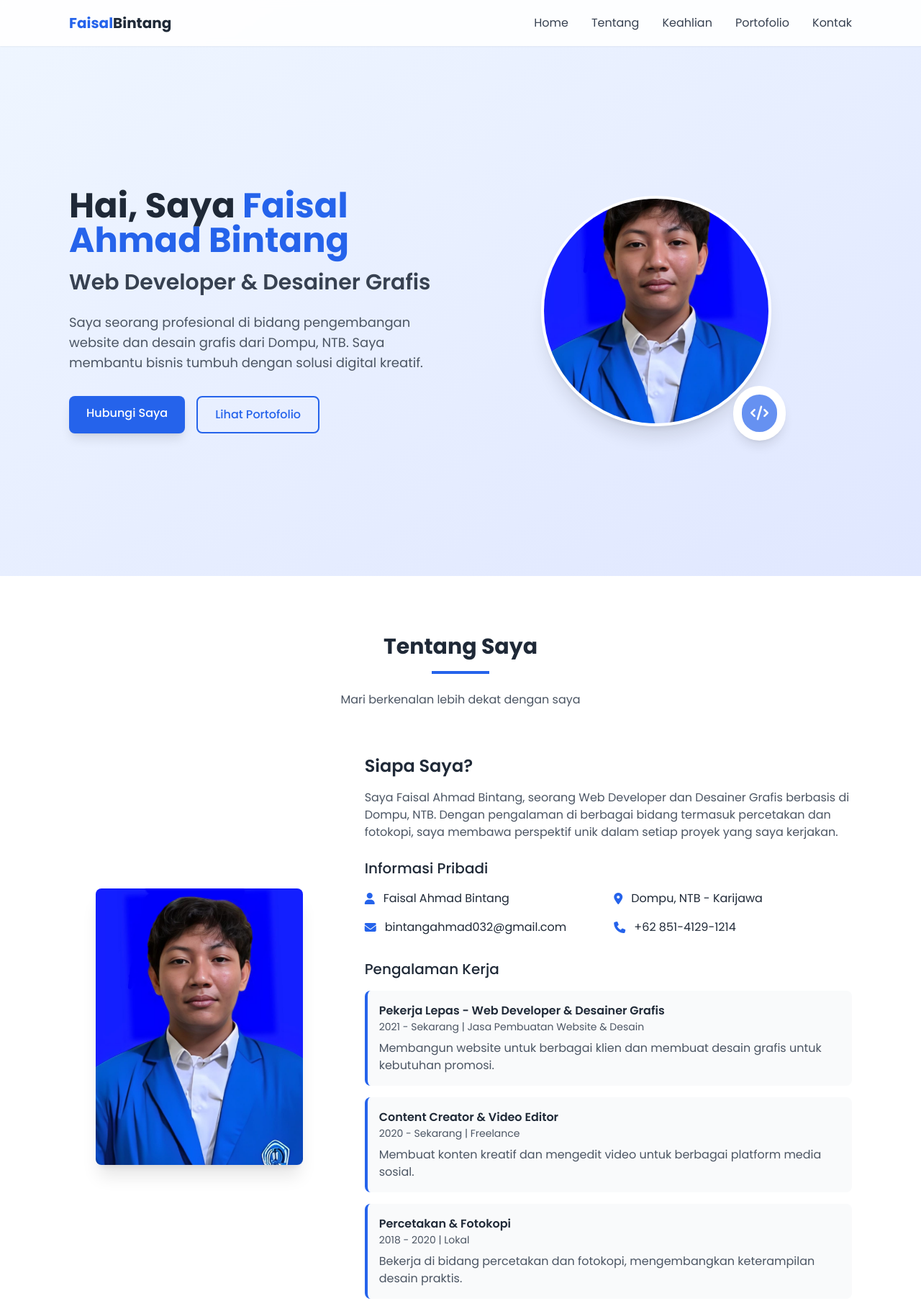
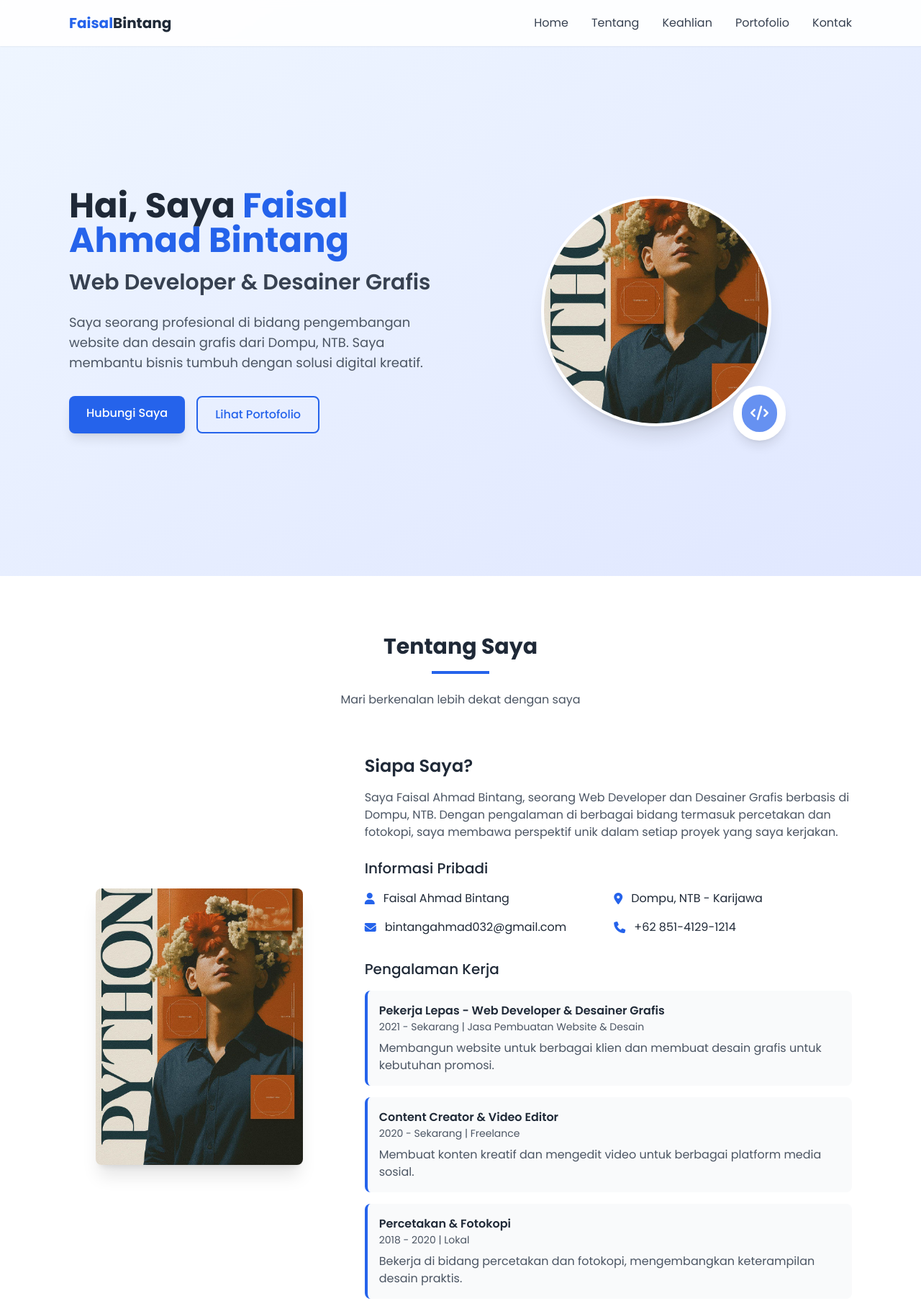
Before and after one commit to Bintang6699/BINTANGASLI, a plain HTML site: page index.html in a window 1280 px wide. Shown: the top 1807 px of the page at 72% size. Drawn offline with nearby package versions, Linux system fonts and the light colour scheme.

Commit message:
Update index.html

```diff
--- a/index.html
+++ b/index.html
@@ -101,7 +101,7 @@
                 <div class="md:w-1/2 flex justify-center animate__animated animate__fadeInRight">
                     <div class="relative">
                         <!-- Ganti dengan foto Anda -->
-                        <img src="bintang.jpeg" alt="Faisal Ahmad Bintang" class="rounded-full w-64 h-64 md:w-80 md:h-80 object-cover border-4 border-white shadow-xl">
+                        <img src="AI.jpeg" alt="Faisal Ahmad Bintang" class="rounded-full w-64 h-64 md:w-80 md:h-80 object-cover border-4 border-white shadow-xl">
                         <div class="absolute -bottom-5 -right-5 bg-white p-3 rounded-full shadow-lg">
                             <div class="bg-blue-600 text-white p-3 rounded-full animate-pulse">
                                 <i class="fas fa-code text-xl"></i>
@@ -124,7 +124,7 @@
 
             <div class="flex flex-col md:flex-row items-center">
                 <div class="md:w-1/3 mb-10 md:mb-0 flex justify-center animate__animated animate__fadeInLeft">
-                    <img src="bintang.jpeg" alt="Faisal Ahmad Bintang" class="rounded-lg shadow-xl w-64 h-80 md:w-72 md:h-96 object-cover">
+                    <img src="AI.jpeg" alt="Faisal Ahmad Bintang" class="rounded-lg shadow-xl w-64 h-80 md:w-72 md:h-96 object-cover">
                 </div>
                 <div class="md:w-2/3 md:pl-12 animate__animated animate__fadeInRight">
                     <h3 class="text-2xl font-semibold text-gray-800 mb-4">Siapa Saya?</h3>
```
